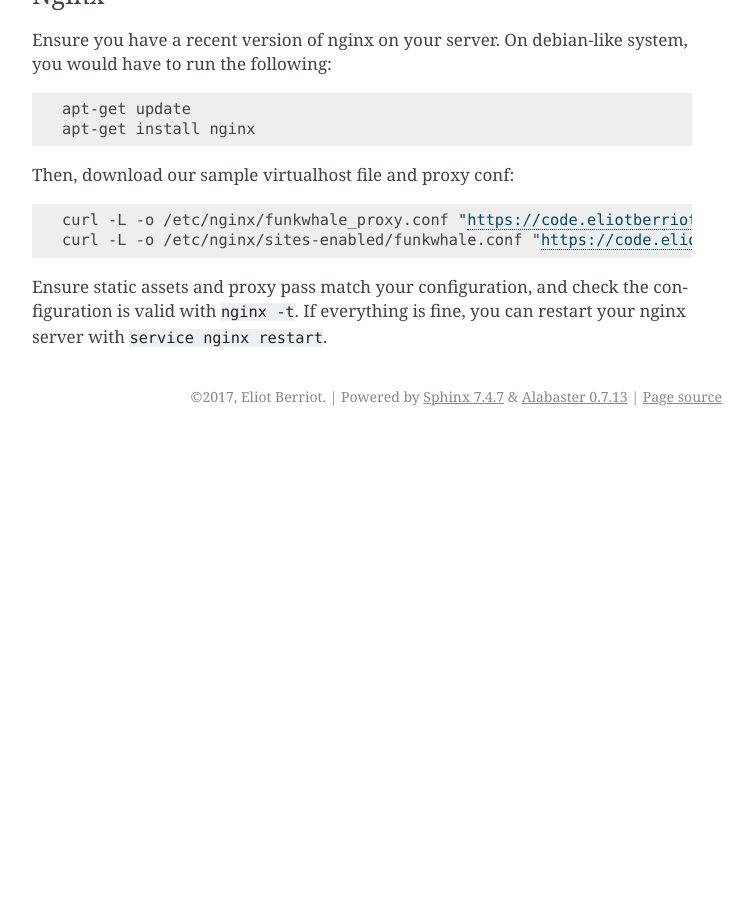
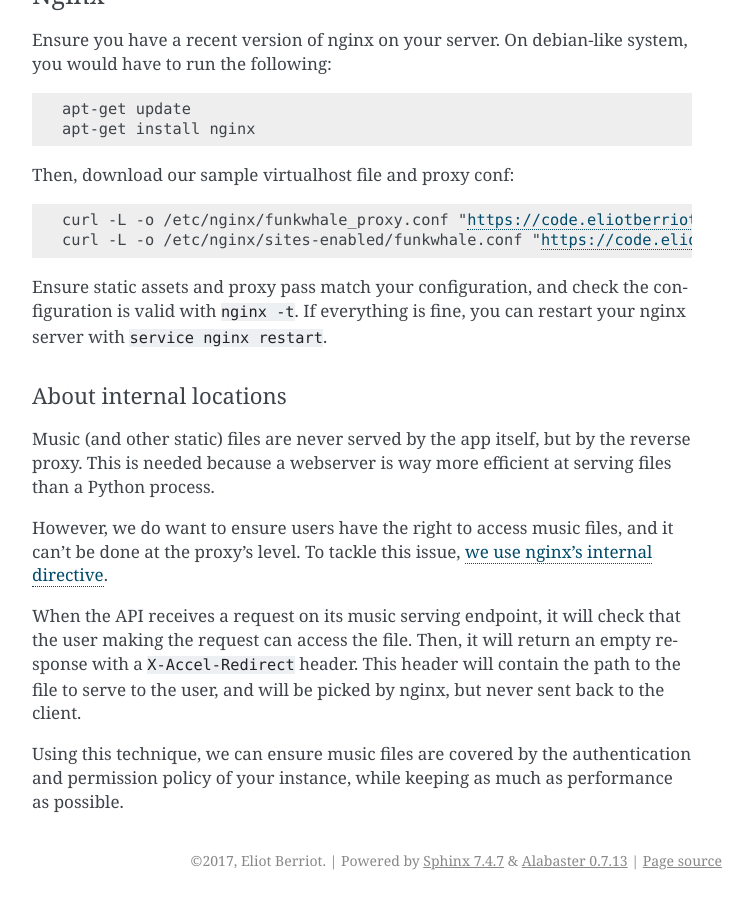
Before and after one commit to RYGhub/funkwhale, a Sphinx documentation site: the page built from docs/installation/index.rst, in a window 1280 px wide and 900 px high, scrolled down 1981 px. Shown: the whole window, without its empty margins (388-1141 px from the left). Built offline with Sphinx 7.4.7, drawn with Linux system fonts in a browser that asks for light colours; before the commit the page ends 2417 px from its top, so only the background shows below that; some of the changed text lies outside the part shown.

Commit message:
Added some documentation about nginx internal locations

```diff
--- a/docs/installation/index.rst
+++ b/docs/installation/index.rst
@@ -106,3 +106,24 @@ Then, download our sample virtualhost file and proxy conf:
     curl -L -o /etc/nginx/sites-enabled/funkwhale.conf "https://code.eliotberriot.com/funkwhale/funkwhale/raw/|version|/deploy/nginx.conf"
 
 Ensure static assets and proxy pass match your configuration, and check the configuration is valid with ``nginx -t``. If everything is fine, you can restart your nginx server with ``service nginx restart``.
+
+About internal locations
+~~~~~~~~~~~~~~~~~~~~~~~~
+
+Music (and other static) files are never served by the app itself, but by the reverse
+proxy. This is needed because a webserver is way more efficient at serving
+files than a Python process.
+
+However, we do want to ensure users have the right to access music files, and
+it can't be done at the proxy's level. To tackle this issue, `we use
+nginx's internal directive <http://nginx.org/en/docs/http/ngx_http_core_module.html#internal>`_.
+
+When the API receives a request on its music serving endpoint, it will check
+that the user making the request can access the file. Then, it will return an empty
+response with a ``X-Accel-Redirect`` header. This header will contain the path
+to the file to serve to the user, and will be picked by nginx, but never sent
+back to the client.
+
+Using this technique, we can ensure music files are covered by the authentication
+and permission policy of your instance, while keeping as much as performance
+as possible.
```
